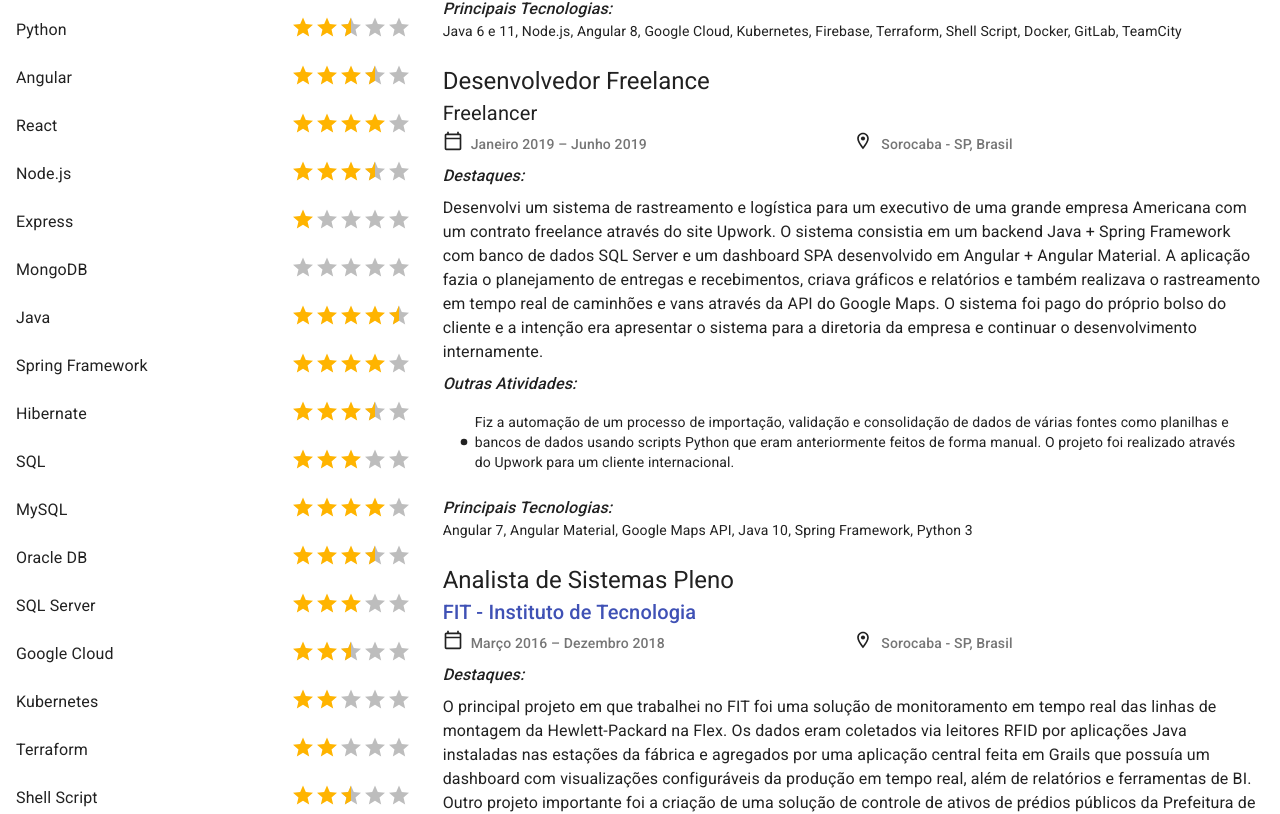
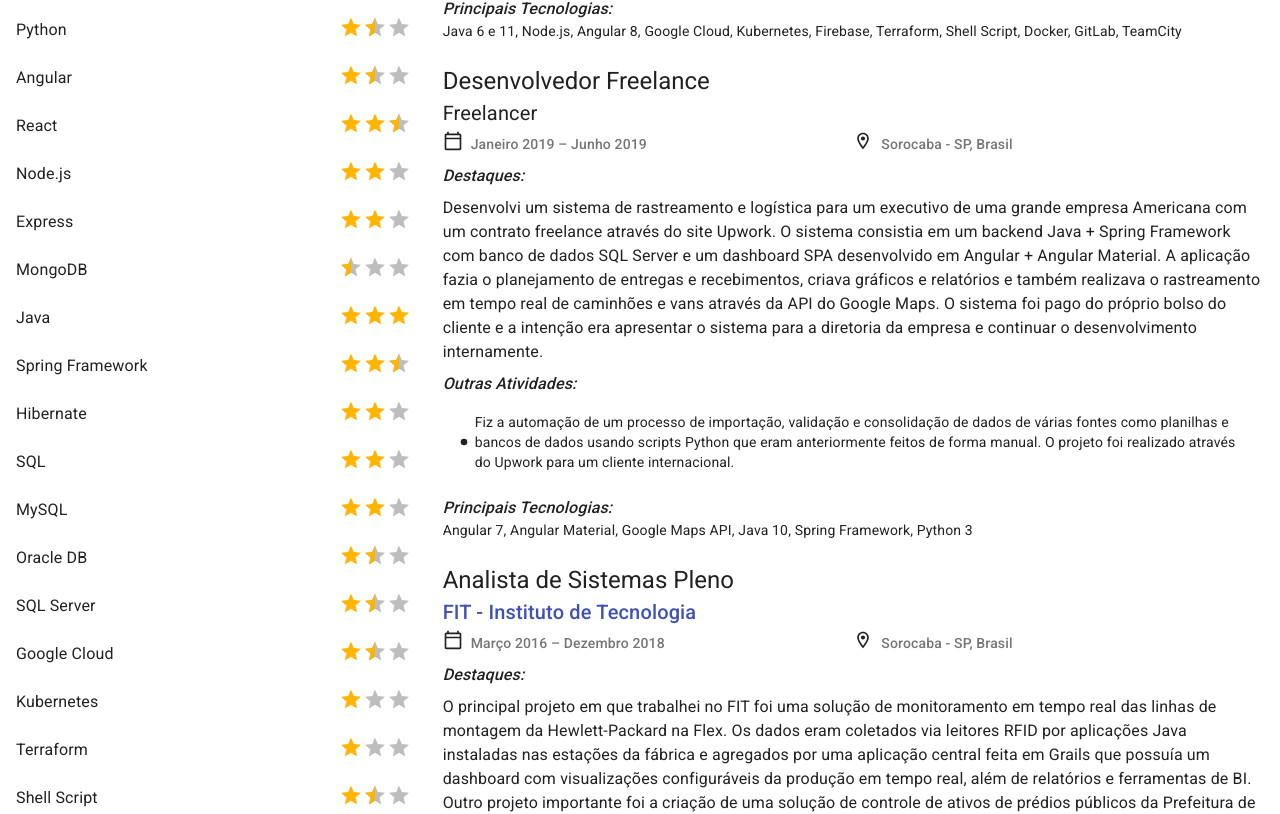
Before and after one commit to eduardopvm/react-cv, a React (Create React App) app: page /#/ in a window 1280 px wide. Shown: the part 1488-2302 px from the top of the page. Built offline with nearby package versions, Linux system fonts and the light colour scheme.

Commit message:
changed skills rating to 3 stars and added translated tooltips for a description of skill level

```diff
--- a/src/data/cv_data_static.json
+++ b/src/data/cv_data_static.json
@@ -8,32 +8,32 @@
     "website": "https://www.eduardopvm.com"
   },
   "technical_skills": [
-    { "name": "Javascript ES6", "level": 4},
-    { "name": "Python", "level": 2.5},
-    { "name": "Angular", "level": 3.5},
-    { "name": "React", "level": 4},
-    { "name": "Node.js", "level": 3.5},
-    { "name": "Express", "level": 1},
-    { "name": "MongoDB", "level": 0},
-    { "name": "Java", "level": 4.5},
-    { "name": "Spring Framework", "level": 4},
-    { "name": "Hibernate", "level": 3.5},
-    { "name": "SQL", "level": 3},
-    { "name": "MySQL", "level": 4},
-    { "name": "Oracle DB", "level": 3.5},
-    { "name": "SQL Server", "level": 3},
-    { "name": "Google Cloud", "level": 2.5},
-    { "name": "Kubernetes", "level": 2},
-    { "name": "Terraform", "level": 2},
-    { "name": "Shell Script", "level": 2.5},
-    { "name": "Git", "level": 4},
-    { "name": "Windows Server", "level": 1.5},
-    { "name": "Linux (Debian)", "level": 3.5}
+    { "name": "Javascript", "level": 3},
+    { "name": "Python", "level": 1.5},
+    { "name": "Angular", "level": 1.5},
+    { "name": "React", "level": 2.5},
+    { "name": "Node.js", "level": 2},
+    { "name": "Express", "level": 2},
+    { "name": "MongoDB", "level": 0.5},
+    { "name": "Java", "level": 3},
+    { "name": "Spring Framework", "level": 2.5},
+    { "name": "Hibernate", "level": 2},
+    { "name": "SQL", "level": 2},
+    { "name": "MySQL", "level": 2},
+    { "name": "Oracle DB", "level": 1.5},
+    { "name": "SQL Server", "level": 1.5},
+    { "name": "Google Cloud", "level": 1.5},
+    { "name": "Kubernetes", "level": 1},
+    { "name": "Terraform", "level": 1},
+    { "name": "Shell Script", "level": 1.5},
+    { "name": "Git", "level": 2.5},
+    { "name": "Windows Server", "level": 1},
+    { "name": "Linux (Debian)", "level": 2.5}
   ],
   "languague_skills": [
-    { "name": "pt", "level": 5},
-    { "name": "en", "level": 5},
-    { "name": "es", "level": 2}
+    { "name": "pt", "level": 3},
+    { "name": "en", "level": 3},
+    { "name": "es", "level": 1}
   ],
   "general_skills": [
     "OAuth2",
--- a/src/i18n.js
+++ b/src/i18n.js
@@ -28,7 +28,14 @@ const translations = {
       "workload": "Workload",
       "en": "English",
       "pt": "Portuguese",
-      "es": "Spanish"
+      "es": "Spanish",
+      "skill-0": "Unknown",
+      "skill-0.5": "Novice",
+      "skill-1": "Basic",
+      "skill-1.5": "Intermediate",
+      "skill-2": "Proficient",
+      "skill-2.5": "Advanced",
+      "skill-3": "Expert"
     }
   },
   pt: {
@@ -56,7 +63,14 @@ const translations = {
       "workload": "Carga Horária",
       "en": "Inglês",
       "pt": "Português",
-      "es": "Espanhol"
+      "es": "Espanhol",
+      "skill-0": "Desconhecido",
+      "skill-0.5": "Iniciante",
+      "skill-1": "Básico",
+      "skill-1.5": "Intermediário",
+      "skill-2": "Proficiente",
+      "skill-2.5": "Avançado",
+      "skill-3": "Especialista"
     }
   }
 }
--- a/src/main_content/Homepage.js
+++ b/src/main_content/Homepage.js
@@ -57,7 +57,7 @@ export default function Homepage() {
           </Container>
         </Route>
         <Route path="/pdf">
-          <Content ref={printComponentRef} staticData={cvDataStatic} translatedData={cvData} />
+          <Content staticData={cvDataStatic} translatedData={cvData} />
         </Route>
       </Switch>
     </Router>
--- a/src/sidebar/LanguageSkillList.js
+++ b/src/sidebar/LanguageSkillList.js
@@ -5,7 +5,7 @@ import ListItemText from "@material-ui/core/ListItemText";
 import ListItemSecondaryAction from "@material-ui/core/ListItemSecondaryAction";
 import { useTranslation } from 'react-i18next';
 
-export default function RatedSkillList(props) {
+export default function LanguageSkillList(props) {
   const [t, i18n] = useTranslation();
 
   const skillsList = props.skills.map((skill) => {
@@ -13,7 +13,7 @@ export default function RatedSkillList(props) {
       <ListItem key={skill.name}>
         <ListItemText>{t(skill.name)}</ListItemText>
         <ListItemSecondaryAction>
-          <Rating name="read-only" value={skill.level} precision={0.5} readOnly className="skillStars" />
+          <Rating max={3} value={skill.level} precision={0.5} readOnly className="skillStars" />
         </ListItemSecondaryAction>
       </ListItem>
     );
--- a/src/sidebar/RatedSkillList.js
+++ b/src/sidebar/RatedSkillList.js
@@ -1,17 +1,25 @@
-import Rating from '@material-ui/lab/Rating';
+import Rating from "@material-ui/lab/Rating";
+import Tooltip from "@material-ui/core/Tooltip";
 import List from "@material-ui/core/List";
 import ListItem from "@material-ui/core/ListItem";
 import ListItemText from "@material-ui/core/ListItemText";
 import ListItemSecondaryAction from "@material-ui/core/ListItemSecondaryAction";
+import { useTranslation } from 'react-i18next';
+
+// TODO: try to solve the ref warning
 
 export default function RatedSkillList(props) {
+  const [t, i18n] = useTranslation();
+
   const skillsList = props.skills.map((skill) => {
     return (
       <ListItem key={skill.name}>
         <ListItemText>{skill.name}</ListItemText>
-        <ListItemSecondaryAction>
-          <Rating name="read-only" value={skill.level} precision={0.5} readOnly className="skillStars" />
-        </ListItemSecondaryAction>
+        <Tooltip title={t(`skill-${skill.level}`)}>
+          <ListItemSecondaryAction>
+            <Rating max={3} value={skill.level} precision={0.5} readOnly className="skillStars" />
+          </ListItemSecondaryAction>
+        </Tooltip>
       </ListItem>
     );
   });
```
